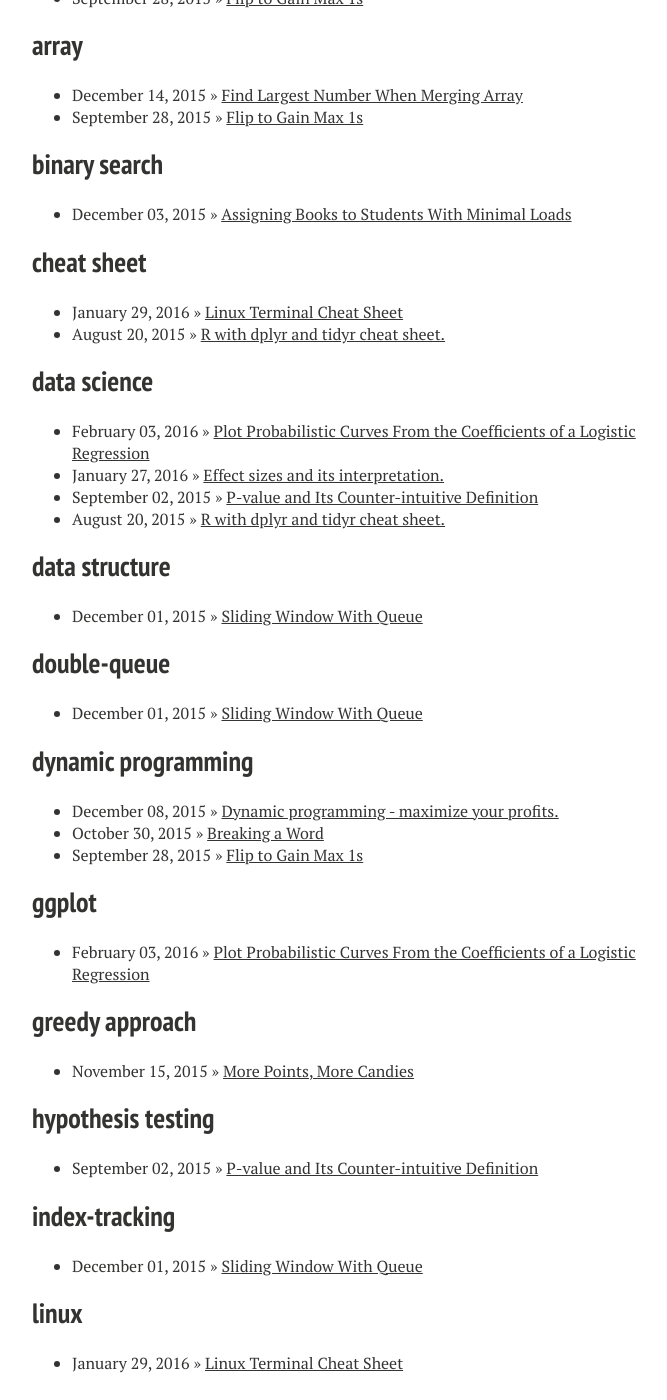
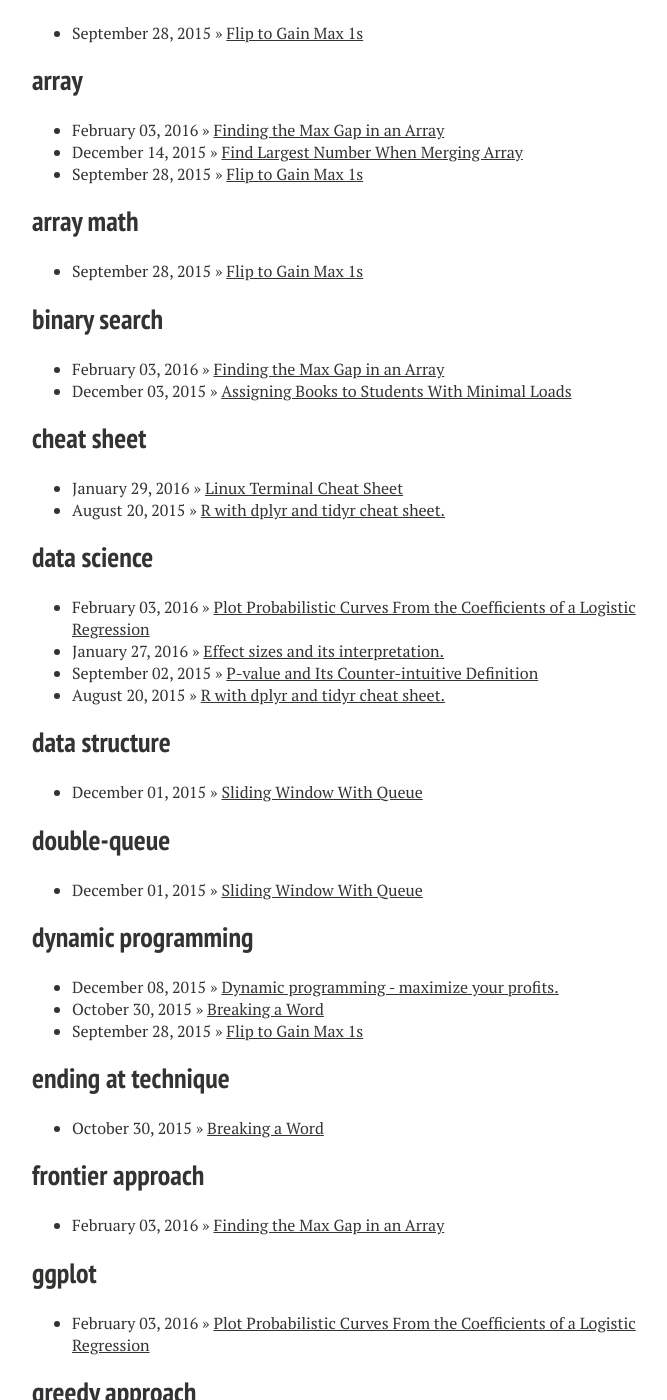
Before and after one commit to tien-nguyen/tien-nguyen.github.io, a Jekyll site: the page built from tags/index.md, in a window 1280 px wide and 1400 px high, scrolled down 894 px. Shown: the whole window, without its empty margins (288-955 px from the left). Built offline with Jekyll 4.4.1, drawn with Linux system fonts in a browser that asks for light colours; nearby versions of some CDN libraries; part of the change alters nothing that is shown; some of the changed text lies outside the part shown.

Commit message:
adding problems of finding the max gap in an array

```diff
--- a/_config.yml
+++ b/_config.yml
@@ -9,7 +9,7 @@ url: http://tien-nguyen.github.io
 
 permalink:   /:categories/:title/
 markdown:    kramdown
-highlighter: rouge
+highlighter: pygments
 sass:
   sass_dir: _sass
   style: compressed
--- a/_posts/algos/dp/2015-10-30-breaking-a-word.md
+++ b/_posts/algos/dp/2015-10-30-breaking-a-word.md
@@ -4,7 +4,7 @@ title: Breaking a Word
 modified:
 categories: algos/dp/
 excerpt: "Breaking a word in an elegant way."
-tags: [algo, dynamic programming]
+tags: [algo, dynamic programming, ending at technique]
 image:
   feature:
 date: 2015-10-30
--- a/_posts/array/2015-09-28-flip-to-gain-max-1s.md
+++ b/_posts/array/2015-09-28-flip-to-gain-max-1s.md
@@ -4,7 +4,7 @@ title: Flip to Gain Max 1s
 modified:
 categories: array
 excerpt: Flipping by applying a cost function.
-tags: [algo, array, applying cost, dynamic programming]
+tags: [algo, array, applying cost, dynamic programming, array math]
 image:
   feature:
 date: 2015-09-28
--- /dev/null
+++ b/_posts/array/2016-02-02-finding-the-max-gap-in-an-array.md
@@ -0,0 +1,80 @@
+---
+layout: post
+title: Finding the Max Gap in an Array
+modified:
+categories: array
+excerpt: "Finding the maximum gap in an array."
+tags: [array, binary search, frontier approach, sorting]
+image:
+  feature:
+date: 2016-02-02T22:25:38-08:00
+---
+Given an array A of integers, find the maximum of j - i such that A[i] <= A[j].
+If there is no solution possible, return -1.
+
+### The Analysis
+The brute-force solution is simple with two loops nested. However, we are looking for a better solution.
+A O(nlog n) solution should come in mind after an O(n^2) solution. An O(n log n) approach is usually searching on a sorted array. But we need to have at least a sorted array first. How?
+
+We apply a frontier approach technique from both ends. We create an array to keep the minimum element (including the current one) from left to right. We create another array to keep the maximum element (including the current one) from right to left. Thus the first array is non-increasing from the left and the second array is non-decreasing from the right. Let's call the first array minLeft and the second array maxRight.
+
+Then, for each element in the maxRight from right to left, we need to find the first position in minLeft that is smaller than the element. Then we update the distance. (**If it helps, we can visualize two non-increasing curves running from left to right - one curve will be above the other where x-axis is the index and y-axis is the value**).
+
+Because the the minLeft is non-increasing, thus when we apply a binary search technique, we should watch out for the sides we perform the next search.
+
+### Codes
+{% highlight java %}
+public int maximumGap(ArrayList<Integer> a) {
+
+	if (a == null || a.size() == 0) {
+		return 0;
+	}
+
+	// build minLeft
+	int[] minLeft = new int[a.size()];
+	for(int i = 0; i < a.size(); i++) {
+		int v = a.get(i).intValue();
+		minLeft[i] = (i == 0) ? v : Math.min(minLeft[i-1], v);
+	}
+
+	// build maxRight
+	int[] maxRight = new int[a.size()];
+	for(int i = a.size() - 1; i >= 0; i--) {
+		int v = a.get(i).intValue();
+		maxRight[i] = (i == a.size() - 1) ? v : Math.max(maxRight[i+1], v);
+	}
+
+	int max = 0;
+
+	for(int i = a.size() - 1; i >= 0; i--) {
+		int v = maxRight[i];
+		int j = findIndex(minLeft, v);
+		// if j > i thus i - j < 0, will be ignored by Math.max
+		max = Math.max(i - j, max);
+	}
+
+	return max;
+}
+
+public int findIndex(int[] minLeft, int value) {
+
+	int hi = minLeft.length - 1;
+	int lo = 0;
+	int index = -1;
+
+	// an equal sign here is important.
+	while (lo <= hi) {
+		int mid = lo + ((hi - lo) >> 1);
+		int midV = minLeft[mid];
+
+		if (midV > value) {
+			lo = mid + 1;
+		} else {
+			index = mid;
+			hi = mid - 1;
+		}
+	}
+
+	return index;
+}
+{% endhighlight %}
```
